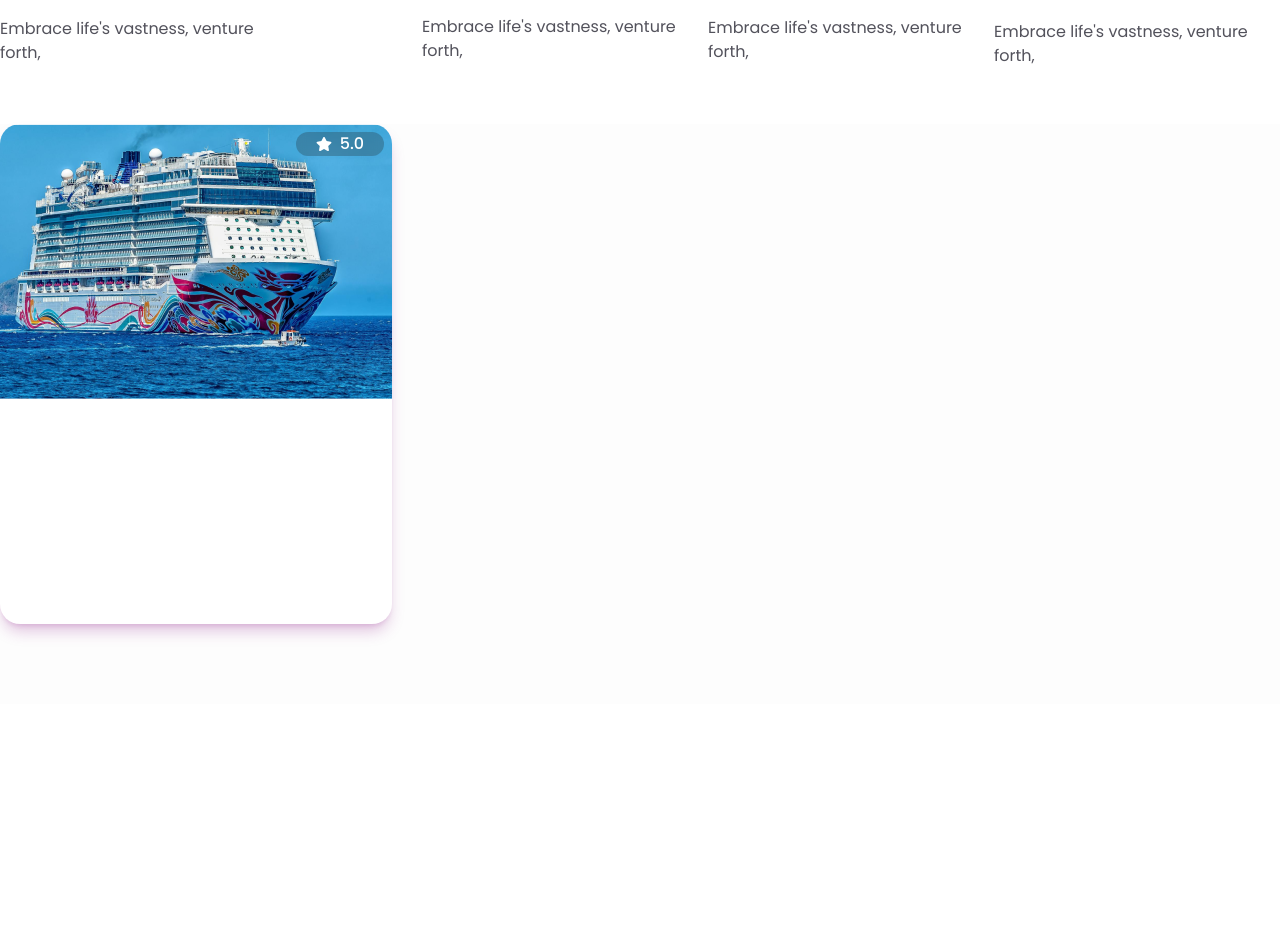
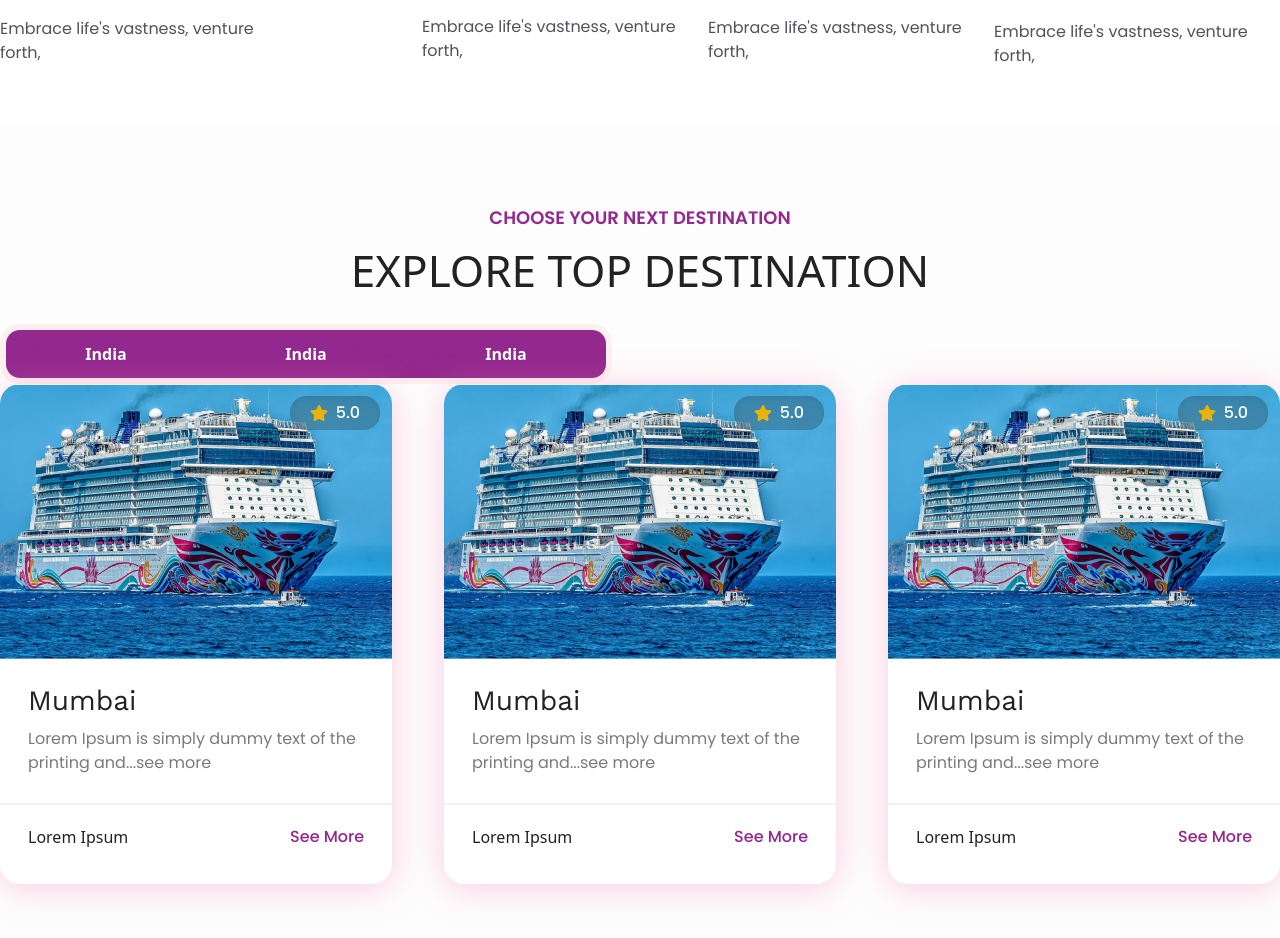
Before and after one commit to karmakarCoder/Ship-web, a React (Vite) app: page / in a window 1280 px wide. Shown: the part 860-1798 px from the top of the page. Before the commit the page ends 1564 px from the top, so only its background shows below. Built offline with nearby package versions, Linux system fonts and the light colour scheme; a web font is replaced by a local one.

Commit message:
modified

```diff
--- a/src/Common/Card.jsx
+++ b/src/Common/Card.jsx
@@ -5,13 +5,35 @@ import { FaStar } from "react-icons/fa";
 const Card = () => {
   return (
     <>
-      <div className="relative h-[500px] max-w-[392px] overflow-hidden rounded-[20px] bg-primaryColor shadow-lg shadow-[#92278f44]">
+      <div
+        id="card"
+        className="relative h-[500px] max-w-[392px] overflow-hidden rounded-[20px] bg-primaryColor "
+      >
         <img src={img} alt={img} />
-        <div className="absolute right-2 top-2 flex items-center gap-x-2 rounded-2xl bg-[#22222244] px-5 py-1 backdrop-blur-sm">
-          <span>
+        <div className="absolute right-3 top-3 flex items-center gap-x-2 rounded-2xl bg-[#22222241] px-5 py-2 shadow-inner backdrop-blur-lg">
+          <span className=" text-lg text-yellow-500">
             <FaStar />
           </span>
-          <p className="font-poppins font-medium">5.0</p>
+          <p className="font-poppins text-base font-medium leading-none">5.0</p>
+        </div>
+        <div className="px-7 py-7">
+          <h3 className="pb-3 font-workSans text-[28px] font-normal text-primaryFontColor">
+            Mumbai
+          </h3>
+          <p className="font-poppins text-base font-normal text-primaryFontColor opacity-[60%]">
+            Lorem Ipsum is simply dummy text of the printing and...see more
+          </p>
+        </div>
+        <div className="flex items-center justify-between border-t-2 border-[#F1F1F1] px-7 py-5">
+          <span className="text-base font-medium text-primaryFontColor">
+            Lorem Ipsum{" "}
+          </span>
+          <a
+            href="#"
+            className="text after:content:'' relative font-poppins text-base font-medium text-additionalColor after:absolute after:bottom-0 after:left-0 after:h-[1.5px] after:w-full after:scale-x-0 after:bg-additionalColor after:transition-transform hover:after:scale-x-100"
+          >
+            See More
+          </a>
         </div>
       </div>
     </>
--- a/src/Component/Destination/Destination.jsx
+++ b/src/Component/Destination/Destination.jsx
@@ -4,9 +4,40 @@ import Card from "../../Common/Card";
 const Destination = () => {
   return (
     <>
-      <div className="bg-[#f8f8f842] pb-20">
+      <div className="bg-[#f8f8f842] py-20">
         <div className="container">
-          <div>
+          <div className="pb-8 text-center">
+            <p className="pb-4 font-poppins text-lg font-semibold uppercase text-thirdColor">
+              choose your next destination
+            </p>
+            <h2 className="text-primaryFontColor text-[44px] font-light uppercase">
+              Explore top destination
+            </h2>
+          </div>
+          <div className="flex items-center justify-between">
+            <div className="flex items-center overflow-hidden rounded-[20px] border-[6px] border-[#fef0ef]">
+              <div className="w-[200px] cursor-pointer bg-thirdColor py-3 text-center">
+                <span className="text-base font-semibold text-primaryColor">
+                  India
+                </span>
+              </div>
+              <div className="w-[200px] cursor-pointer bg-thirdColor py-3 text-center">
+                <span className="text-base font-semibold text-primaryColor">
+                  India
+                </span>
+              </div>
+              <div className="w-[200px] cursor-pointer bg-thirdColor py-3 text-center">
+                <span className="text-base font-semibold text-primaryColor">
+                  India
+                </span>
+              </div>
+            </div>
+            <div></div>
+          </div>
+
+          <div className="flex items-center justify-between">
+            <Card />
+            <Card />
             <Card />
           </div>
         </div>
--- a/src/index.css
+++ b/src/index.css
@@ -5,7 +5,9 @@
 :root {
   --primaryColor: #ffffff;
   --secondaryColor: #2a2a2a;
+  --primaryFontColor: #222222;
   --thirdColor: #93288e;
+  --additionalColor: #92278f;
   --workSans: "Work Sans", sans-serif;
   --poppins: "Poppins", sans-serif;
   --waterBrush: "Water Brush", cursive;
@@ -78,8 +80,6 @@
     -ms-transition: transform ease 0.5s;
     -o-transition: transform ease 0.5s;
   }
-}
-
   .nav ul li:hover::after {
     transition: transform ease 0.3s;
     background-color: var(--primaryColor);
@@ -94,3 +94,10 @@
     -ms-transition: transform ease 0.3s;
     -o-transition: transform ease 0.3s;
   }
+
+  #card {
+    box-shadow: 0px 4px 34px 0px rgba(250, 134, 183, 0.4);
+    -webkit-box-shadow: 0px 4px 34px 0px rgba(250, 134, 183, 0.4);
+    -moz-box-shadow: 0px 4px 34px 0px rgba(250, 134, 183, 0.4);
+  }
+}
--- a/tailwind.config.js
+++ b/tailwind.config.js
@@ -15,6 +15,8 @@ export default {
         primaryColor: "var(--primaryColor)",
         secondaryColor: "var(--secondaryColor)",
         thirdColor: "var(--thirdColor)",
+        primaryFontColor: "var(--primaryFontColor)",
+        additionalColor: "var(--additionalColor)",
       },
     },
   },
```
Lines whose indentation alone changed are shown as unchanged.
